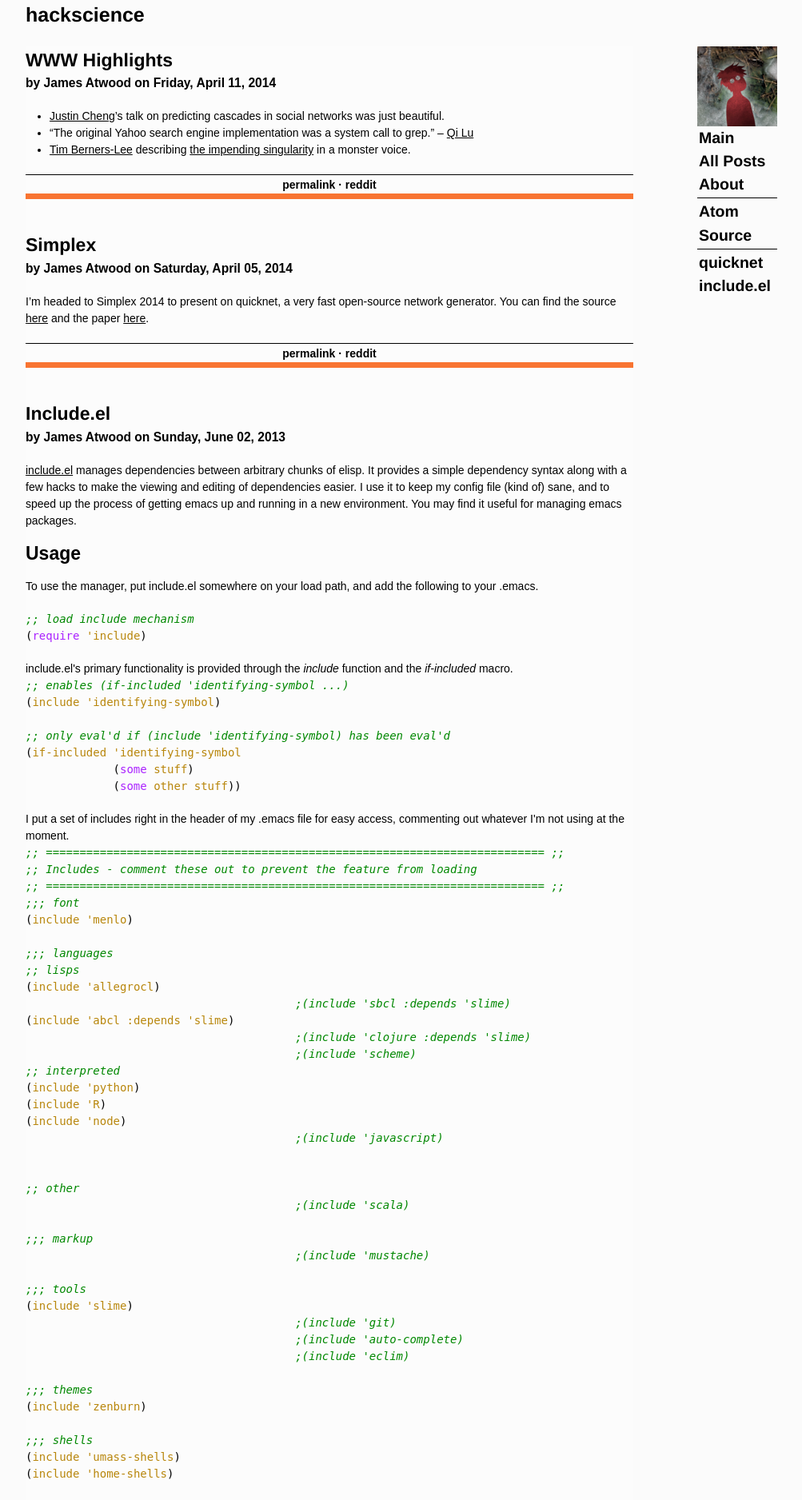
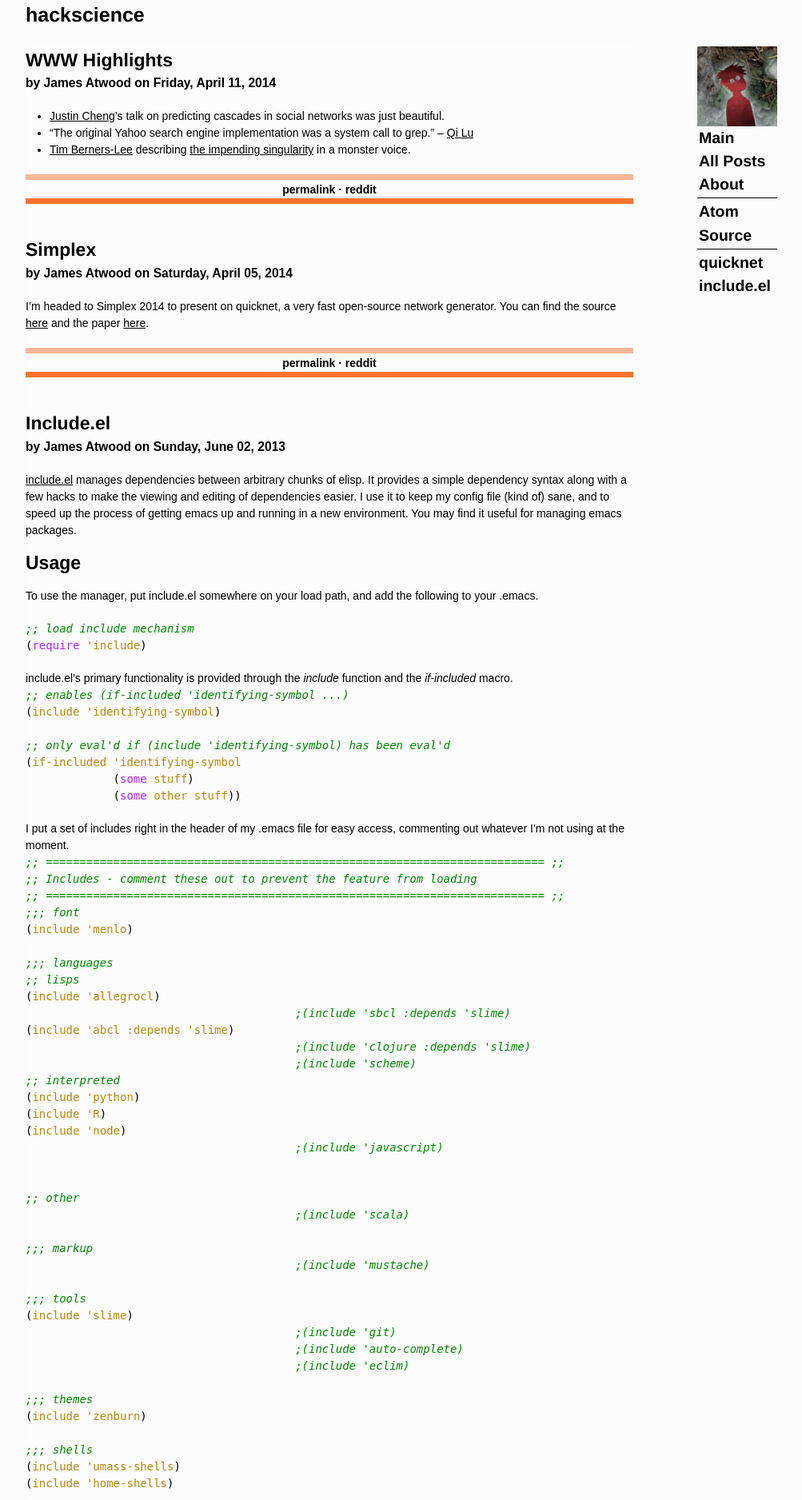
Before and after one commit to jcatw/hackscience.github.io, a Jekyll site: the page built from index.html, in a window 1280 px wide. Shown: the top 1876 px of the page at 80% size, without its empty margins (138-1141 px from the left). Built offline with Jekyll 4.4.1, drawn with Linux system fonts in a browser that asks for light colours; some web fonts are replaced.

Commit message:
better hbars

```diff
--- a/_layouts/post.html
+++ b/_layouts/post.html
@@ -7,7 +7,7 @@ layout: default
 <div class="post-content">
   {{content}}
 </div>
-<div class="thinbar"></div>
+<div class="hbar-thin"></div>
 <div class="footer">
   <a href="{{ site.url page.url }}">permalink</a>
   &middot;
--- a/css/blog.css
+++ b/css/blog.css
@@ -74,6 +74,18 @@ body {
        padding-bottom: 5px; */
 }
 
+.hbarthin {
+    opacity: 0.5;
+    width: 100%;
+    height: 7px;
+    margin-top: 2px;
+    margin-bottom: 2px;
+    background-color: #F87431;
+    overflow: hidden;
+    /* padding-top: 5px;
+       padding-bottom: 5px; */
+}
+
 .thinbar {
     width: 100%;
     height: 1px;
--- a/index.html
+++ b/index.html
@@ -9,7 +9,7 @@ title: hackscience
   <div class="byline">by James Atwood on {{ post.date | date: "%A, %B %d, %Y" }}</div>
   <div class="post-content">
     {{ post.content }}
-    <div class="thinbar"></div>
+    <div class="hbarthin"></div>
     <div class="footer">
       <a href="{{ post.url }}">permalink</a>
       &middot;
```
